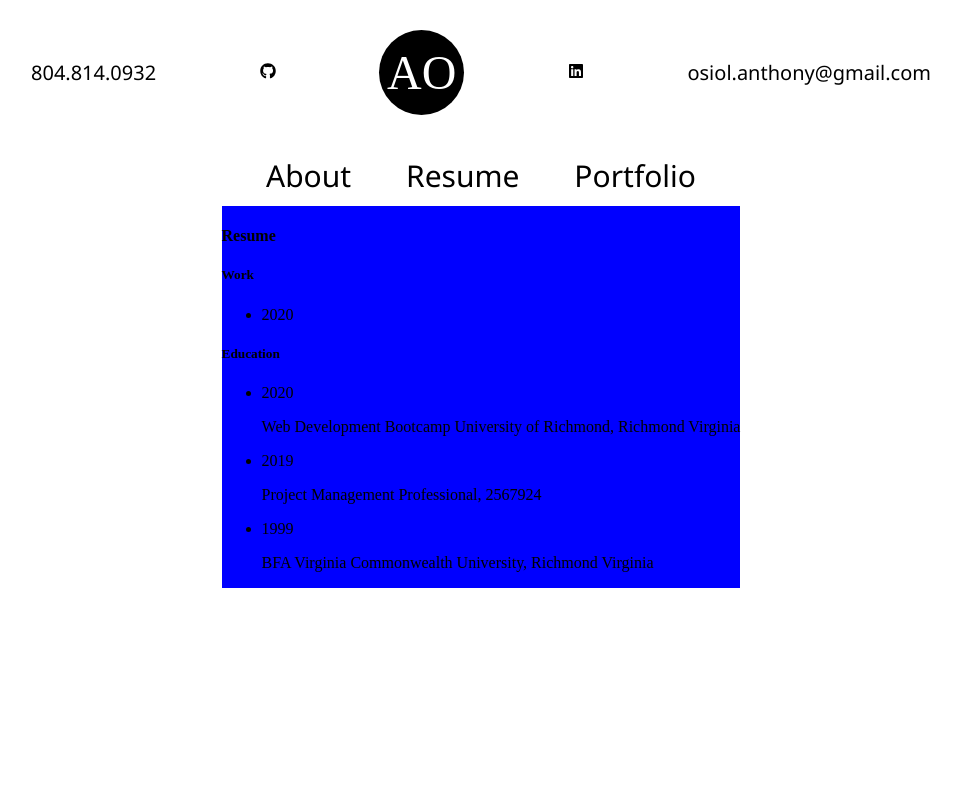
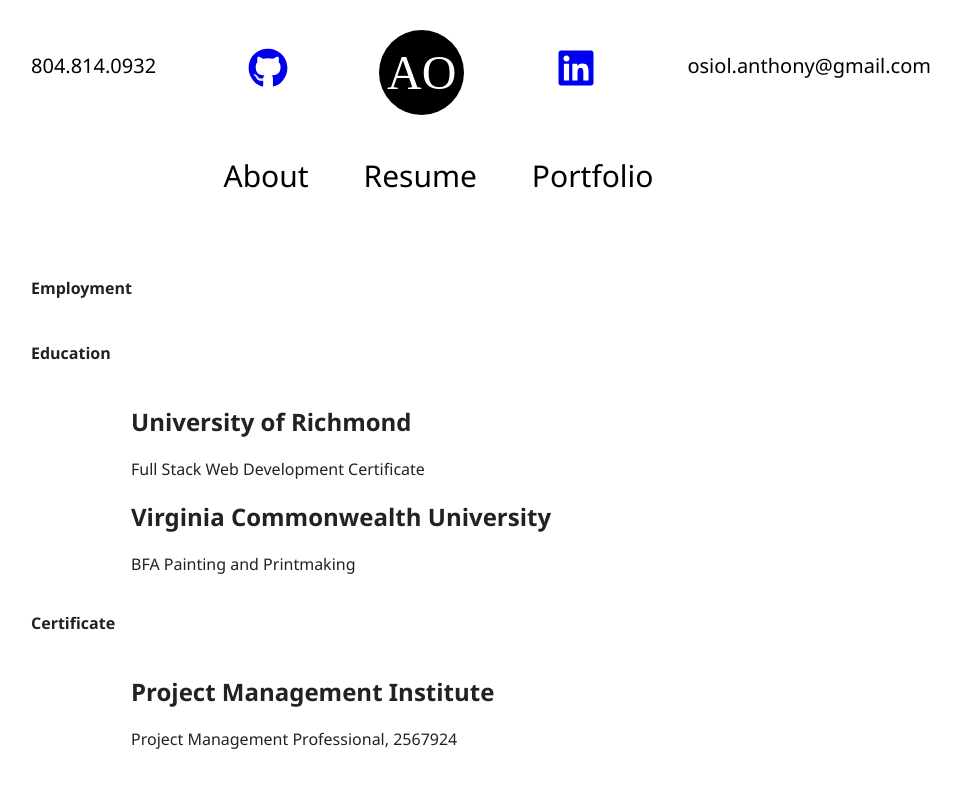
Before and after one commit to AOsiol/Portfolio, a React (Create React App) app: page /resume in a window 1280 px wide. Shown: the top 788 px of the page, without its empty margins (159-1120 px from the left). Built offline with nearby package versions, Linux system fonts and the light colour scheme.

Commit message:
added css, icons

```diff
--- a/src/App.js
+++ b/src/App.js
@@ -12,7 +12,7 @@ import Wrapper from "./components/Wrapper";
 function App() {
   return (
     <Router>
-      <div className="containerMain">
+      <div className="containerMain image-back">
         <Header />
         <Navbar />
         <Wrapper>
--- a/src/components/Header/index.js
+++ b/src/components/Header/index.js
@@ -9,11 +9,18 @@ function Header() {
       <div className="header-contact">
         <div className="direct-contact">804.814.0932</div>
         <div className="icon">
-          <FaGithub />
+          <a target="_blank" href={"https://github.com/AOsiol"}>
+            <FaGithub />
+          </a>
         </div>
         <span>AO</span>
         <div className="icon">
-          <FaLinkedin />
+          <a
+            target="_blank"
+            href={"https://www.linkedin.com/in/anthony-osiol-pmp-643a206/"}
+          >
+            <FaLinkedin />
+          </a>
         </div>
         <div className="direct-contact">osiol.anthony@gmail.com</div>
       </div>
--- a/src/components/Header/style.css
+++ b/src/components/Header/style.css
@@ -5,7 +5,6 @@
   align-items: center;
   justify-content: space-between;
   width: 900px;
-  /* background-color: chocolate; */
 }
 
 span {
@@ -24,9 +23,11 @@ span {
 }
 
 .icon {
+  font-size: 40px;
 }
 
 .direct-contact {
+  font-size: 20px;
+  padding-bottom: 15px;
   font-family: "Segoe UI", Tahoma, Geneva, Verdana, sans-serif;
-  font-size: 20px;
 }
--- a/src/components/Navbar/style.css
+++ b/src/components/Navbar/style.css
@@ -3,14 +3,14 @@
   font-size: 30px;
   display: flex;
   margin-top: 30px;
-  /* justify-content: center; */
-  /* background-color: coral; */
+  margin-bottom: 50px;
 }
 
 .navSet {
   width: 450px;
   display: flex;
   justify-content: space-between;
+  padding-right: 85px;
 }
 
 .nav-link {
--- a/src/index.css
+++ b/src/index.css
@@ -3,9 +3,8 @@
     display: flex;
     flex-wrap: wrap;
     max-width: 900px;
-    /* margin-left: 14%; */
-    /* align-items: center; */
-    background-color: blue;
+    font-family: "Segoe UI", Tahoma, Geneva, Verdana, sans-serif;
+    color: #222;
   }
 }
 
@@ -14,20 +13,15 @@
   flex-direction: column;
   align-items: center;
   margin-top: 60px;
-
-  /* flex-wrap: wrap; */
+  flex-basis: 900px;
 }
 
-.image-back {
-  background-image: url("https://wallpapertag.com/wallpaper/middle/b/7/1/388218-cool-green-backgrounds-1920x1080-1080p.jpg#.XxJjfrmVHgA.link");
-  min-height: 100%;
-  min-width: 1024px;
-  width: 100%;
-  height: auto;
-  position: fixed;
-  top: 0;
-  left: 0;
-}
+/* .image-back {
+  background: url(https://wallpapertag.com/wallpaper/middle/b/7/1/388218-cool-green-backgrounds-1920x1080-1080p.jpg#.XxJjfrmVHgA.link)
+    no-repeat center #eee;
+  background-size: cover;
+} */
+
 html,
 body,
 #root,
@@ -38,25 +32,17 @@ div[data-reactroot] {
   margin: 0;
 }
 
-h2 {
-  font-family: "Segoe UI", Tahoma, Geneva, Verdana, sans-serif;
-  justify-content: flex-start;
-}
-
 .introStatement {
   color: black;
 }
 
 /* About Page */
 .containerA {
-  color: black;
-  font-family: "Lucida Sans", "Lucida Sans Regular", "Lucida Grande",
-    "Lucida Sans Unicode", Geneva, Verdana, sans-serif;
+  color: #aaa;
   font-size: 30px;
   display: flex;
   flex-wrap: wrap;
   justify-content: center;
-  background-color: teal;
 }
 
 h1 {
@@ -73,6 +59,17 @@ h4 {
 
 /* Resume Page */
 .containerR {
+  display: flex;
+  flex-direction: column;
+  width: 900px;
+}
+
+.category {
+  margin-right: 80px;
+}
+
+.answer {
+  margin-left: 100px;
 }
 
 /* Portfolio Page */
--- a/src/pages/About.js
+++ b/src/pages/About.js
@@ -4,11 +4,9 @@ function About() {
   return (
     <>
       <div className="containerA">
-        {/* <img scr="https://wallpapertag.com/wallpaper/middle/b/7/1/388218-cool-green-backgrounds-1920x1080-1080p.jpg#.XxJjfrmVHgA.link"></img> */}
-
         <h1>Hello, I'm Anthony Osiol</h1>
         <h4>
-          I am a web developer that who is excited to create your next project.
+          I am a web developer who is excited to create your next project.
         </h4>
         <div className="about"></div>
       </div>
--- a/src/pages/Resume.js
+++ b/src/pages/Resume.js
@@ -2,32 +2,26 @@ import React from "react";
 
 function Resume() {
   return (
-    <div>
-      <h4>Resume</h4>
-      <div>
-        <h5>Work</h5>
-        <ul>
-          <li>2020</li>
-        </ul>
+    <div className="containerR">
+      <div className="category">
+        <h4>Employment</h4>
       </div>
-      <div>
-        <h5>Education</h5>
-        <ul>
-          <li>
-            <p>2020</p>
-            <p>
-              Web Development Bootcamp University of Richmond, Richmond Virginia
-            </p>
-          </li>
-          <li>
-            <p>2019</p>
-            <p>Project Management Professional, 2567924</p>
-          </li>
-          <li>
-            <p>1999</p>
-            <p>BFA Virginia Commonwealth University, Richmond Virginia</p>
-          </li>
-        </ul>
+      <div className="category">
+        <h4>Education</h4>
+      </div>
+      <div className="answer">
+        <h2>University of Richmond</h2>
+        <p>Full Stack Web Development Certificate</p>
+
+        <h2>Virginia Commonwealth University</h2>
+        <p>BFA Painting and Printmaking</p>
+      </div>
+      <div className="category">
+        <h4>Certificate</h4>
+      </div>
+      <div className="answer">
+        <h2>Project Management Institute</h2>
+        <p>Project Management Professional, 2567924</p>
       </div>
     </div>
   );
```
